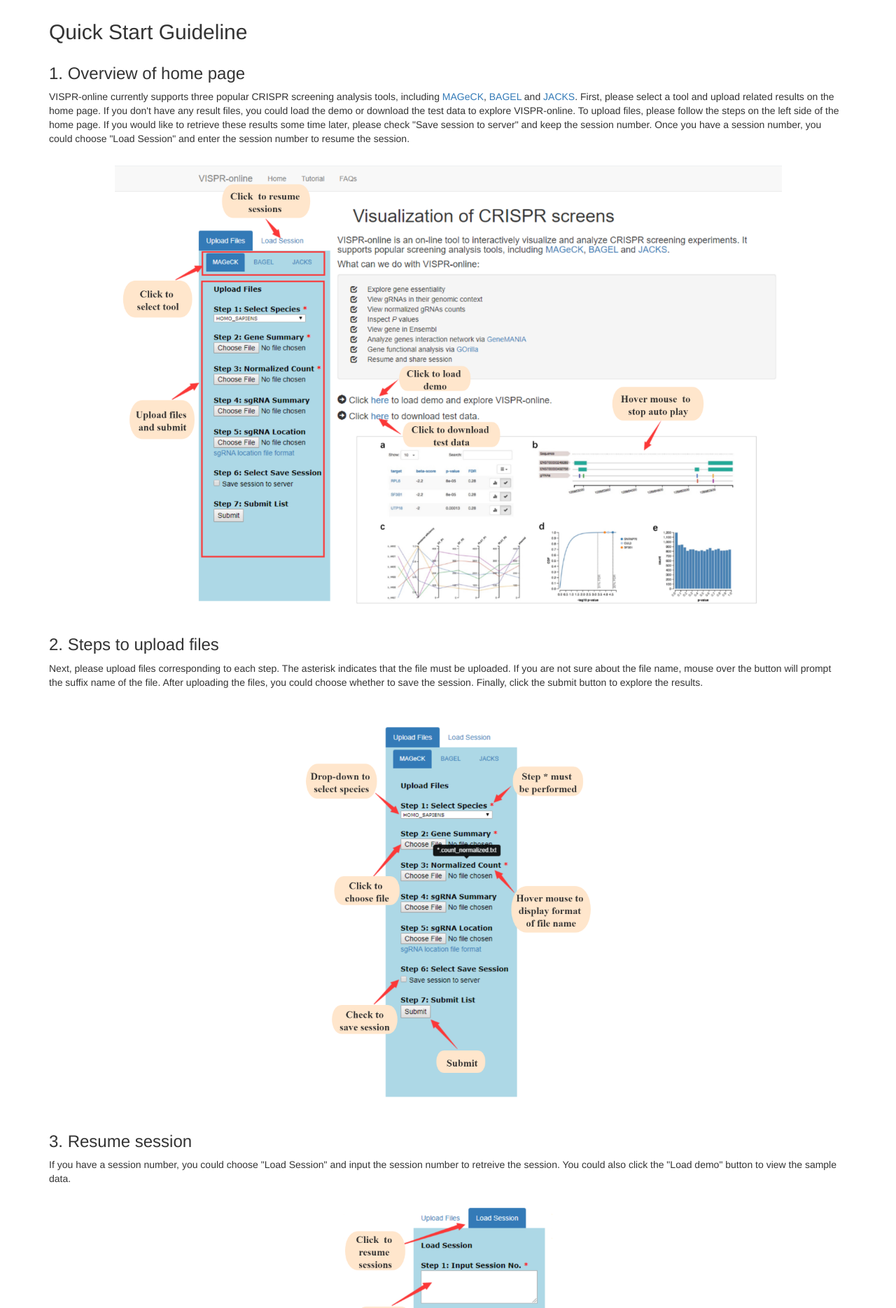
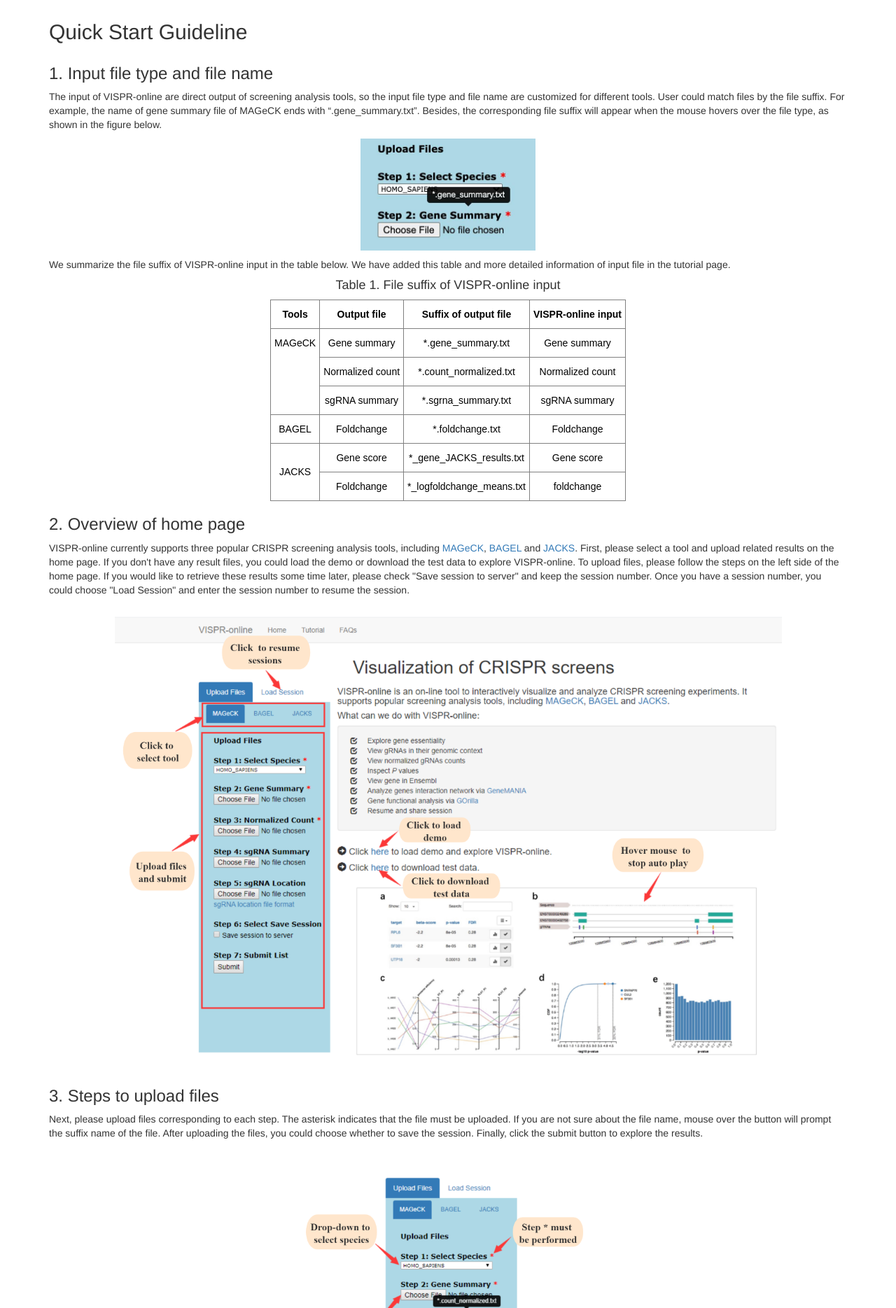
Before and after one commit to lemoncyb/VISPR-online, a Flask app: page /tutorial in a window 1280 px wide. Shown: the part 51-1920 px from the top of the page at 70% size. Run offline with Flask 2, Linux system fonts and the light colour scheme; parts of the project's set-up code (start-up, migrations or seed data) failed here and were passed over; some libraries are stand-ins or nearby versions.

Commit message:
Update tutorial.html

```diff
--- a/vispr_screen/templates/tutorial.html
+++ b/vispr_screen/templates/tutorial.html
@@ -7,9 +7,75 @@
 </div>
 
 <div class="container">
+     <div>
+        <h3>1. Input file type and file name </h3>
+        <p>The input of VISPR-online are direct output of screening analysis tools, so the input file type and file name are customized for different tools.
+            User could match files by the file suffix. For example, the name of gene summary file of MAGeCK ends with “.gene_summary.txt”.
+            Besides, the corresponding file suffix will appear when the mouse hovers over the file type, as shown in the figure below.
+        </p>
+        <p style="text-align: center;"><img src="/static/img/file_type.jpg" width="250" height="160"></p>
+        <p>
+            We summarize the file suffix of VISPR-online input in the table below. We have added this table and more detailed information of input file in the tutorial page.
+        </p>
+        <style type="text/css">
+            .tg  {border-collapse:collapse;border-spacing:0;}
+            .tg td{border-color:black;border-style:solid;border-width:1px;font-family:Arial, sans-serif;font-size:14px;
+              overflow:hidden;padding:10px 5px;word-break:normal;}
+            .tg th{border-color:black;border-style:solid;border-width:1px;font-family:Arial, sans-serif;font-size:14px;
+              font-weight:normal;overflow:hidden;padding:10px 5px;word-break:normal;}
+            .tg .tg-ml2k{border-color:inherit;color:#000000;text-align:center;vertical-align:top}
+            .tg .tg-0pky{border-color:inherit;text-align:left;vertical-align:top}
+        </style>
+        <table class="tg" align=center>
+                <h4 align="center">Table 1. File suffix of VISPR-online input</h4>
+            <thead>
+              <tr>
+                <th class="tg-ml2k"><span style="font-weight:bold">Tools</span></th>
+                <th class="tg-ml2k"><span style="font-weight:bold">Output file</span></th>
+                <th class="tg-ml2k"><span style="font-weight:bold">Suffix of output file</span></th>
+                <th class="tg-ml2k"><span style="font-weight:bold">VISPR-online input</span></th>
+              </tr>
+            </thead>
+            <tbody>
+              <tr>
+                <td class="tg-ml2k" rowspan="3">MAGeCK</td>
+                <td class="tg-ml2k">Gene summary</td>
+                <td class="tg-ml2k">*.gene_summary.txt</td>
+                <td class="tg-ml2k">Gene summary</td>
+              </tr>
+              <tr>
+                <td class="tg-ml2k">Normalized count</td>
+                <td class="tg-ml2k">*.count_normalized.txt</td>
+                <td class="tg-ml2k">Normalized count</td>
+              </tr>
+              <tr>
+                <td class="tg-ml2k">sgRNA summary</td>
+                <td class="tg-ml2k">*.sgrna_summary.txt</td>
+                <td class="tg-ml2k">sgRNA summary</td>
+              </tr>
+              <tr>
+                <td class="tg-ml2k">BAGEL</td>
+                <td class="tg-ml2k">Foldchange</td>
+                <td class="tg-ml2k">*.foldchange.txt</td>
+                <td class="tg-ml2k">Foldchange</td>
+              </tr>
+              <tr>
+                <td class="tg-ml2k" rowspan="2"><br>JACKS<br></td>
+                <td class="tg-ml2k">Gene score</td>
+                <td class="tg-ml2k">*_gene_JACKS_results.txt</td>
+                <td class="tg-ml2k">Gene score</td>
+              </tr>
+              <tr>
+                <td class="tg-ml2k">Foldchange</td>
+                <td class="tg-ml2k">*_logfoldchange_means.txt</td>
+                <td class="tg-ml2k">foldchange</td>
+              </tr>
+            </tbody>
+        </table>
+     </div>
 
      <div>
-        <h3>1. Overview of home page </h3>
+        <h3>2. Overview of home page </h3>
         <p>VISPR-online currently supports three popular CRISPR screening analysis tools, including <a href="https://www.ncbi.nlm.nih.gov/pubmed/25476604" target="_blank">MAGeCK</a>,
             <a href="https://pubmed.ncbi.nlm.nih.gov/27083490/" target="_blank">BAGEL</a> and <a href="https://pubmed.ncbi.nlm.nih.gov/30674557/" target="_blank">JACKS</a>.
             First, please select a tool and upload related results on the home page. If you don't have any result files,
@@ -22,7 +88,7 @@
      </div>
 
      <div>
-         <h3>2. Steps to upload files</h3>
+         <h3>3. Steps to upload files</h3>
         <p>Next, please upload files corresponding to each step. The asterisk indicates that the file must be uploaded. If you are not sure about the file name,
             mouse over the button will prompt the suffix name of the file.
            After uploading the files, you could choose whether to save the session. Finally, click the submit button to explore the results.
@@ -31,14 +97,14 @@
      </div>
 
      <div>
-        <h3>3. Resume session</h3>
+        <h3>4. Resume session</h3>
         <p>If you have a session number, you could choose "Load Session" and input the session number to retreive the session. You could also click the "Load demo" button to view the sample data.
         </p>
         <p style="text-align: center;"><img src="/static/img/sessionT1.png" width="334" height="578"></p>
     </div>
 
      <div>
-        <h3>4. Explore the results of clustering</h3>
+        <h3>5. Explore the results of clustering</h3>
         <p>
             Options and session number are displayed at the top of the results page. We take the test data of MAGeCK as an example.
             The first page is results of clustering. The clustering algorithm is k-means. We can choose different K values to
@@ -48,7 +114,7 @@
     </div>
 
     <div>
-        <h3>5. Explore genes and gRNAs results</h3>
+        <h3>6. Explore genes and gRNAs results</h3>
         <p>We could select the positive/negative selection of different samples from the drop-down menu. The results will be displayed in tables and charts. For the table, you could enter a gene name in the search box to search it. Click the column header to sort corresponding column. Click on
              gene name to jump to the Ensembl page. Click the icon in the last column of the table to show gRNA locations and counts. Click the
             check button to select target and highlight in p-value plot. Click the drop box in the upper right corner of the table to get more functions.
@@ -60,7 +126,7 @@
     </div>
 
     <div>
-        <h3>6. Advanced functions</h3>
+        <h3>7. Advanced functions</h3>
         <p>Click the icon in the upper right corner of the table, some advanced functions will show, including download table, GO enrichment, show selections
             in GeneMANIA and deselect all. A GO term enrichment of the current table with GOrilla will be performed when you click GO enrichment. The page will jump to http://genemania.org/ when you click Show in GeneMANIA.
         </p>
```
